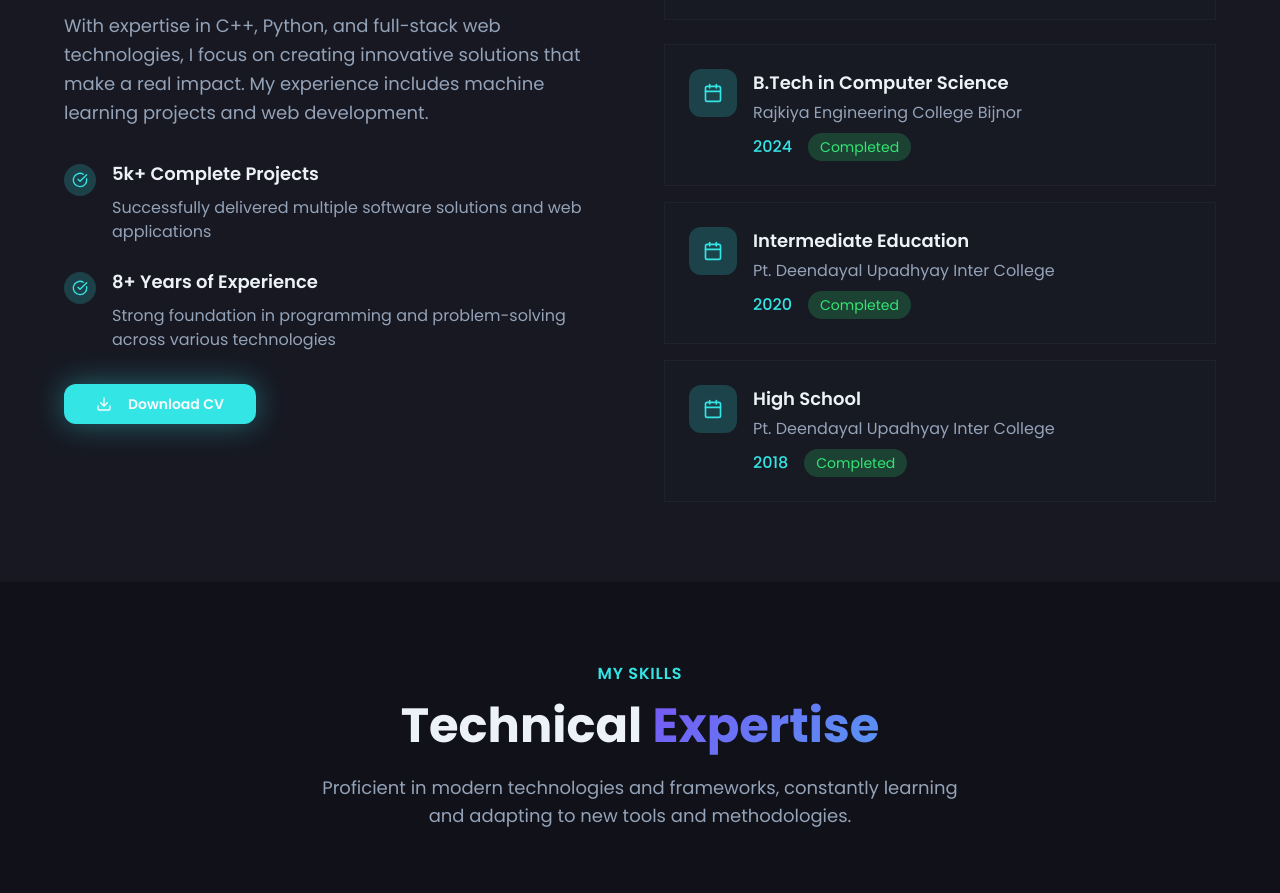
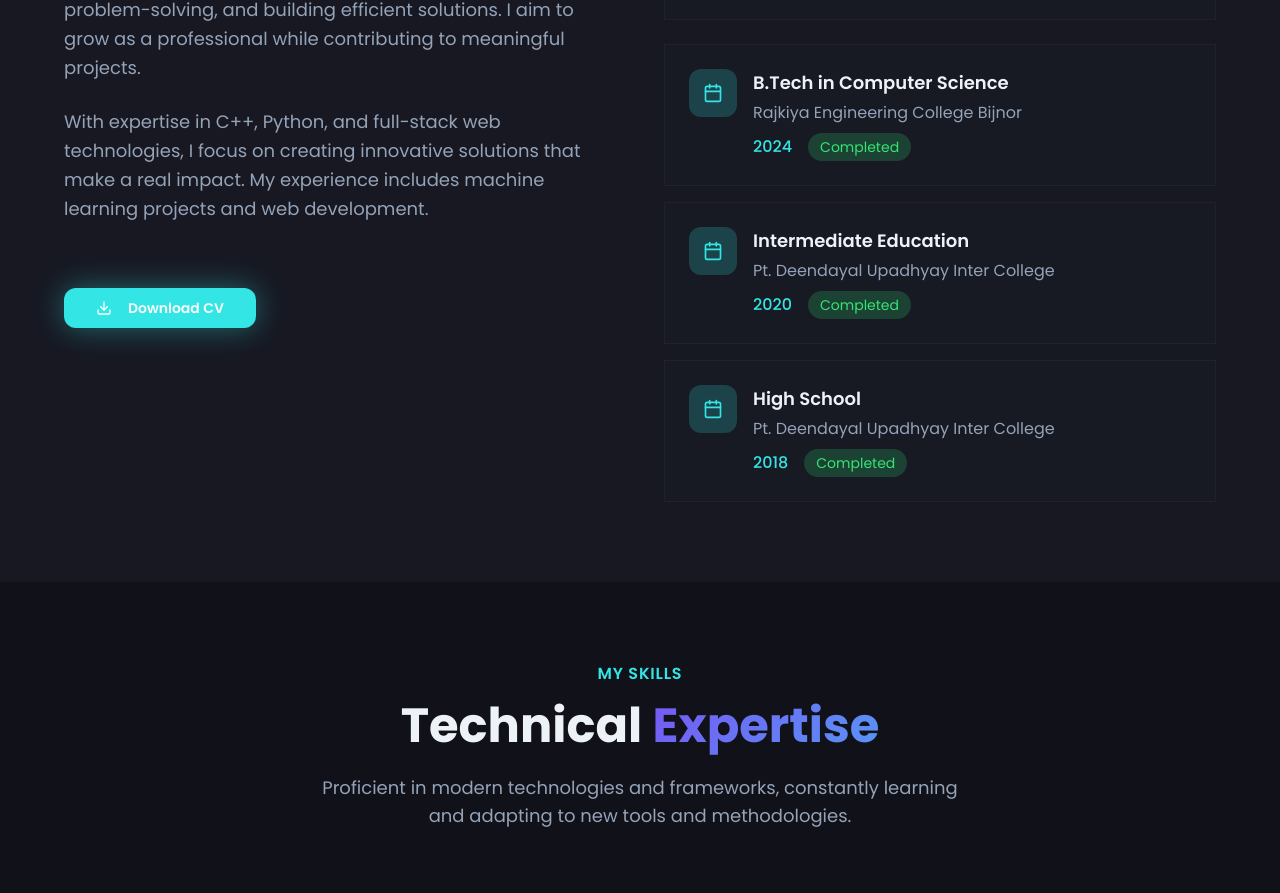
Before and after one commit to HarshMohanSahay/harshworkport, a React (Vite) app: page / in a window 1280 px wide. Shown: the part 1318-2211 px from the top of the page. Built offline with nearby package versions, Linux system fonts and the light colour scheme.

Commit message:
Remove experience from About section
Remove the "5k+ Complete Projects" and "8+ Years of Experience" content from the About section.

```diff
--- a/src/components/AboutSection.tsx
+++ b/src/components/AboutSection.tsx
@@ -1,6 +1,6 @@
 import { Card, CardContent } from "@/components/ui/card";
 import { Button } from "@/components/ui/button";
-import { Calendar, MapPin, Download, CheckCircle } from "lucide-react";
+import { Calendar, MapPin, Download } from "lucide-react";
 
 const AboutSection = () => {
   const education = [
@@ -24,16 +24,6 @@ const AboutSection = () => {
     }
   ];
 
-  const achievements = [
-    {
-      title: "5k+ Complete Projects",
-      description: "Successfully delivered multiple software solutions and web applications"
-    },
-    {
-      title: "8+ Years of Experience",
-      description: "Strong foundation in programming and problem-solving across various technologies"
-    }
-  ];
 
   return (
     <section id="about" className="py-20 bg-secondary/50">
@@ -57,21 +47,6 @@ const AboutSection = () => {
               <p className="text-lg text-muted-foreground leading-relaxed mb-8">
                 With expertise in C++, Python, and full-stack web technologies, I focus on creating innovative solutions that make a real impact. My experience includes machine learning projects and web development.
               </p>
-            </div>
-
-            {/* Achievements */}
-            <div className="space-y-6">
-              {achievements.map((achievement, index) => (
-                <div key={index} className="flex items-start gap-4">
-                  <div className="w-8 h-8 bg-accent/20 rounded-full flex items-center justify-center flex-shrink-0 mt-1">
-                    <CheckCircle className="w-4 h-4 text-accent" />
-                  </div>
-                  <div>
-                    <h4 className="font-semibold text-lg mb-2">{achievement.title}</h4>
-                    <p className="text-muted-foreground">{achievement.description}</p>
-                  </div>
-                </div>
-              ))}
             </div>
 
             <Button
```
